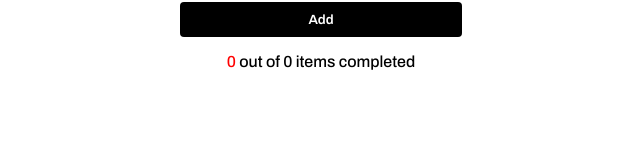
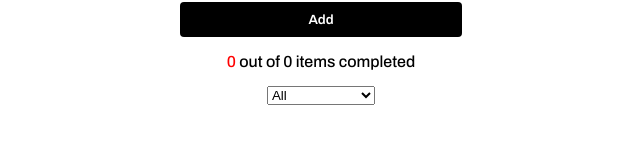
Before and after one commit to BYulia911/todo-list-vue, a Vue app: page / in a window 1280 px wide. Shown: the part 152-300 px from the top of the page, without its empty margins (319-959 px from the left). Built offline with nearby package versions, Linux system fonts and the light colour scheme.

Commit message:
Добавление фильтрации задач

```diff
--- a/src/App.vue
+++ b/src/App.vue
@@ -7,12 +7,14 @@
       <span style="color: red">{{ completedTodos }}</span> out of
       {{ this.todos.length }} items completed
     </p>
-    <TodoList :todos="todos" @del="delTodo" @save="saveTodo" />
+    <FilterTodos @filter="filterChange" />
+    <TodoList :todos="filteredTodos" @del="delTodo" @save="saveTodo" />
   </div>
 </template>
 
 <script>
 import AddTodo from "./components/AddTodo.vue";
+import FilterTodos from "./components/FilterTodos.vue";
 import TodoList from "./components/TodoList.vue";
 
 export default {
@@ -20,15 +22,25 @@ export default {
   components: {
     TodoList,
     AddTodo,
+    FilterTodos,
   },
   data() {
     return {
       todos: JSON.parse(localStorage.getItem("todos")) || [],
+      currentFilter: "",
     };
   },
   computed: {
     completedTodos() {
       return this.todos.filter((t) => t.completed).length;
+    },
+    filteredTodos() {
+      if (this.currentFilter === "Completed") {
+        return this.todos.filter((t) => t.completed);
+      } else if (this.currentFilter === "Not completed") {
+        return this.todos.filter((t) => t.completed === false);
+      }
+      return this.todos;
     },
   },
   methods: {
@@ -42,6 +54,9 @@ export default {
         this.todos.push(newTodo);
         this.updateLocalStorage();
       }
+    },
+    filterChange(filter) {
+      this.currentFilter = filter;
     },
     delTodo(id) {
       const todo = this.todos.findIndex((t) => t.id === id);
--- /dev/null
+++ b/src/components/FilterTodos.vue
@@ -0,0 +1,22 @@
+<template>
+  <select name="filter" id="filter" v-model="selected" @change="selectedFilter">
+    <option v-for="option in options" :key="option">{{ option }}</option>
+  </select>
+</template>
+
+<script>
+export default {
+  emits: ["filter"],
+  data() {
+    return {
+      selected: "All",
+      options: ["All", "Completed", "Not completed"],
+    };
+  },
+  methods: {
+    selectedFilter() {
+      this.$emit("filter", this.selected);
+    },
+  },
+};
+</script>
--- a/src/components/TodoItem.vue
+++ b/src/components/TodoItem.vue
@@ -57,7 +57,6 @@ export default {
       );
     },
     updateCompleted() {
-      console.log(this.localTodo.name, this.localTodo.completed);
       this.$emit(
         "save",
         this.localTodo.id,
```
Also changed, not shown: 11 other files (tests, documents, lock files or other folders).
